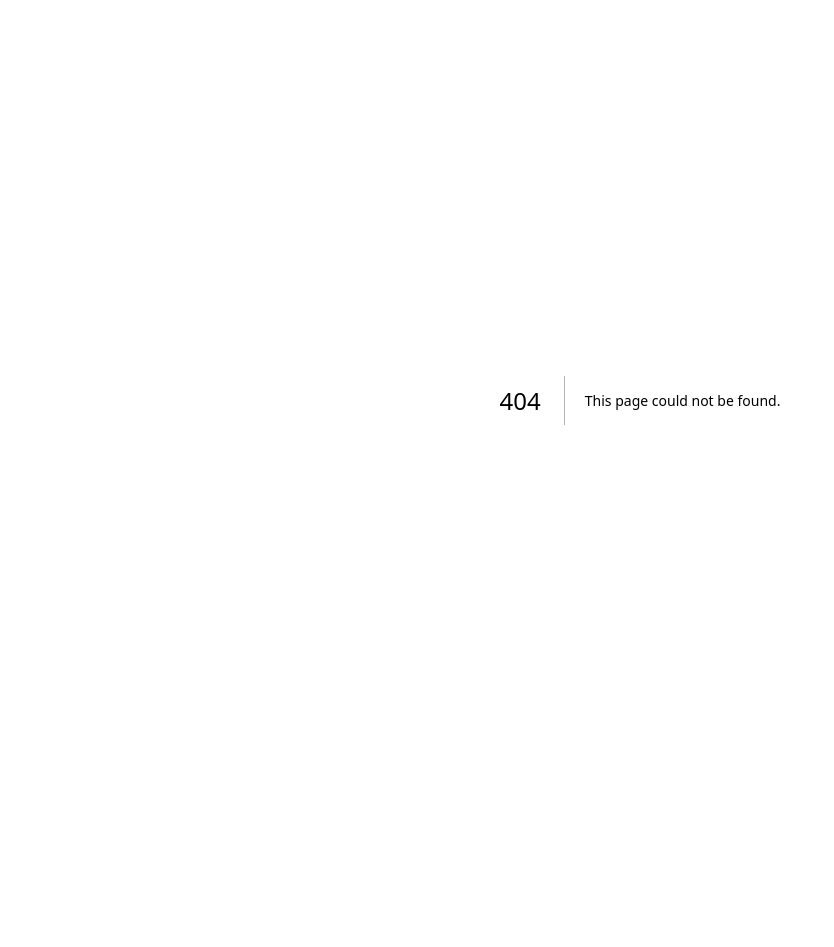
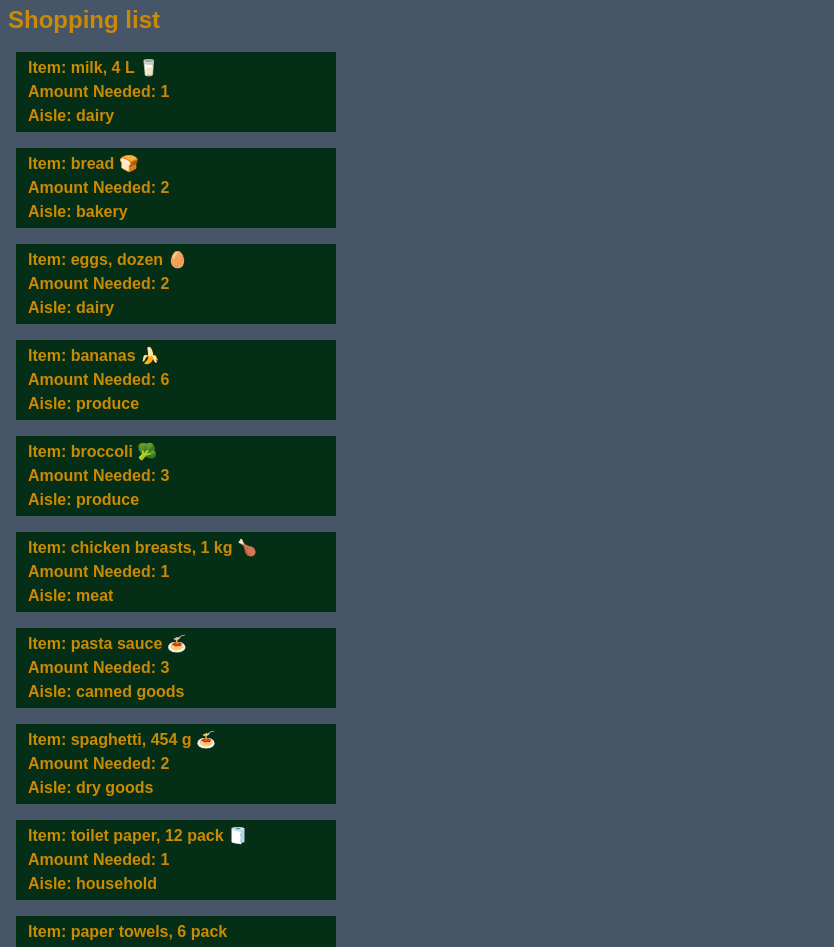
Before and after one commit to muhammadkhan13/cprg306-assignments, a Next.js app: page /week-3 in a window 1280 px wide. Before the commit this address had no page. Shown: the top 947 px of the page, without its empty margins (0-834 px from the left). Before the commit the page ends 800 px from the top, so only its background shows below. Built offline with nearby package versions, Linux system fonts and the light colour scheme.

Commit message:
Week 3 Assignment

```diff
--- a/app/layout.js
+++ b/app/layout.js
@@ -13,7 +13,7 @@
 });
 
 export const metadata = {
-  title: "Create Next App",
+  title: "Shopping List",
   description: "Generated by create next app",
 };
 
--- a/app/page.js
+++ b/app/page.js
@@ -3,12 +3,13 @@
 export default function Page(){
     return(
         <div>
-            <h1>
-                CPRG 306: Web Development 2 - Assignments
-            </h1>
-            <Link href="/week-2">
-                Week 2
-            </Link>
+            <h1>CPRG 306: Web Development 2 - Assignments</h1>
+            <p>
+                <Link href="/week-2">Week 2</Link>
+            </p>
+            <p>
+                <Link href="/week-3">Week 3</Link>
+            </p>
         </div>
-    )
+    );
 }
--- a/app/week-2/student-info.js
+++ b/app/week-2/student-info.js
@@ -8,5 +8,5 @@
                 <Link href="https://github.com/muhammadkhan13/cprg306-assignments">Github Repository</Link>
             </nav>
         </div>
-    )
+    );
 }
--- /dev/null
+++ b/app/week-3/item-list.js
@@ -0,0 +1,92 @@
+import { Item } from "./item";
+
+export function ItemList() {
+    const item1 = {
+        name: "milk, 4 L 🥛",
+        quantity: 1,
+        category: "dairy",
+      };
+
+      const item2 = {
+        name: "bread 🍞",
+        quantity: 2,
+        category: "bakery",
+      };
+
+      const item3 = {
+        name: "eggs, dozen 🥚",
+        quantity: 2,
+        category: "dairy",
+      };
+
+      const item4 = {
+        name: "bananas 🍌",
+        quantity: 6,
+        category: "produce",
+      };
+
+      const item5 = {
+        name: "broccoli 🥦",
+        quantity: 3,
+        category: "produce",
+      };
+
+      const item6 = {
+        name: "chicken breasts, 1 kg 🍗",
+        quantity: 1,
+        category: "meat",
+      };
+
+      const item7 = {
+        name: "pasta sauce 🍝",
+        quantity: 3,
+        category: "canned goods",
+      };
+
+      const item8 = {
+        name: "spaghetti, 454 g 🍝",
+        quantity: 2,
+        category: "dry goods",
+      };
+
+      const item9 = {
+        name: "toilet paper, 12 pack 🧻",
+        quantity: 1,
+        category: "household",
+      };
+
+      const item10 = {
+        name: "paper towels, 6 pack",
+        quantity: 1,
+        category: "household",
+      };
+
+      const item11 = {
+        name: "dish soap 🍽️",
+        quantity: 1,
+        category: "household",
+      };
+
+      const item12 = {
+        name: "hand soap 🧼",
+        quantity: 4,
+        category: "household",
+      };
+
+    return (
+      <div className="pl-4">
+        <Item name={item1.name} quantity={item1.quantity} category={item1.category} />
+        <Item name={item2.name} quantity={item2.quantity} category={item2.category} />
+        <Item name={item3.name} quantity={item3.quantity} category={item3.category} />
+        <Item name={item4.name} quantity={item4.quantity} category={item4.category} />
+        <Item name={item5.name} quantity={item5.quantity} category={item5.category} />
+        <Item name={item6.name} quantity={item6.quantity} category={item6.category} />
+        <Item name={item7.name} quantity={item7.quantity} category={item7.category} />
+        <Item name={item8.name} quantity={item8.quantity} category={item8.category} />
+        <Item name={item9.name} quantity={item9.quantity} category={item9.category} />
+        <Item name={item10.name} quantity={item10.quantity} category={item10.category} />
+        <Item name={item11.name} quantity={item11.quantity} category={item11.category} />
+        <Item name={item12.name} quantity={item12.quantity} category={item12.category} />
+      </div>
+    );
+}
--- /dev/null
+++ b/app/week-3/item.js
@@ -0,0 +1,9 @@
+export function Item({ name, quantity, category }) {
+    return (
+        <div className="text-yellow-600 bg-green-950 p-1 mt-4 w-80">
+            <p className="ml-2 text-justify font-bold">Item: {name}</p>
+            <p className="ml-2 text-justify font-bold">Amount Needed: {quantity}</p>
+            <p className="ml-2 text-justify font-bold">Aisle: {category}</p>
+        </div>
+    );
+}
--- /dev/null
+++ b/app/week-3/page.js
@@ -0,0 +1,13 @@
+import { Item } from "./item";
+import { ItemList } from "./item-list";
+
+export default function Page() {
+    return (
+        <div className="bg-slate-600">
+            <h3 className="text-yellow-600 text-2xl font-bold mx-2 pt-1">
+                Shopping list
+            </h3>
+            <ItemList/>
+        </div>
+    );
+}
```
